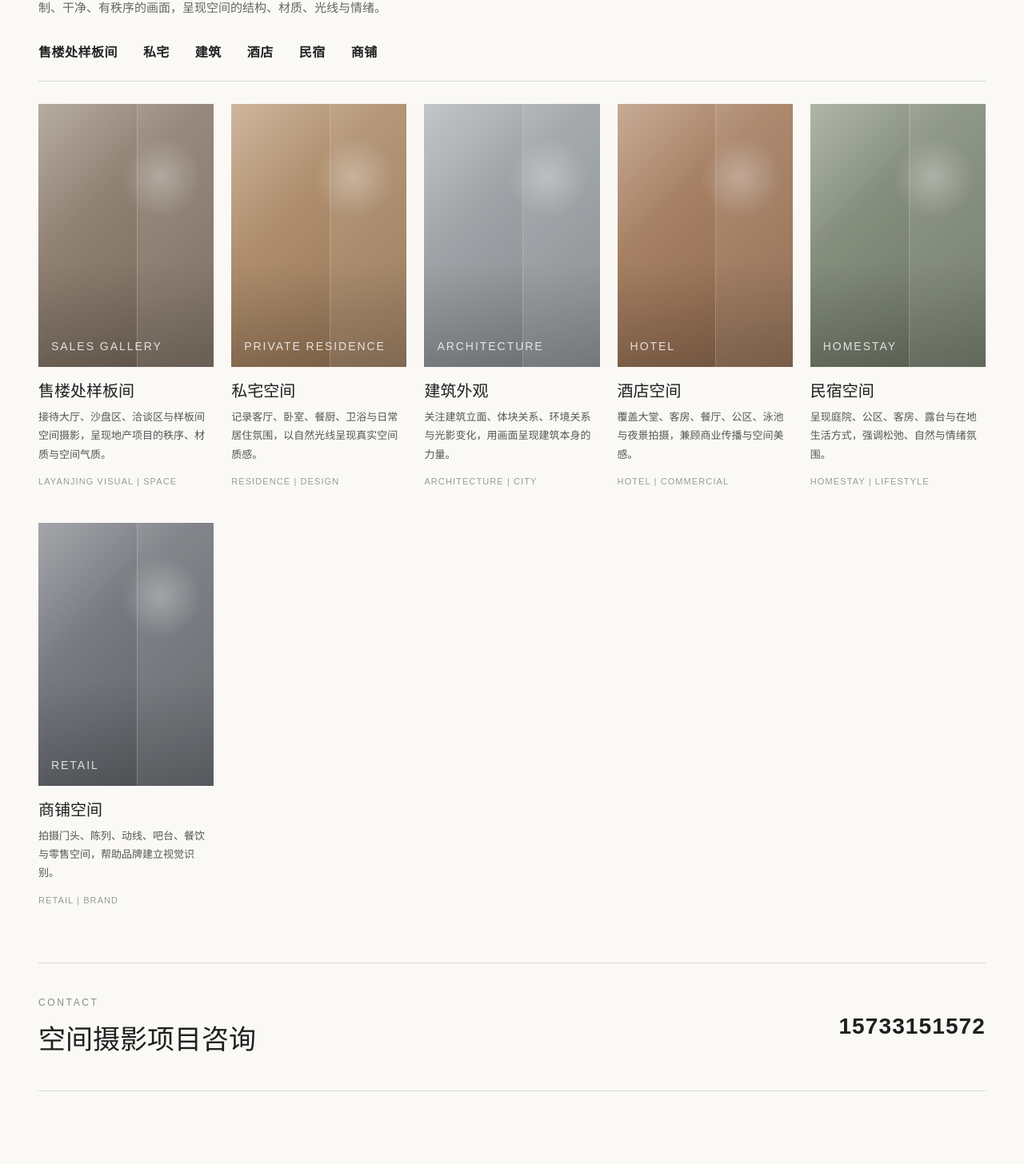
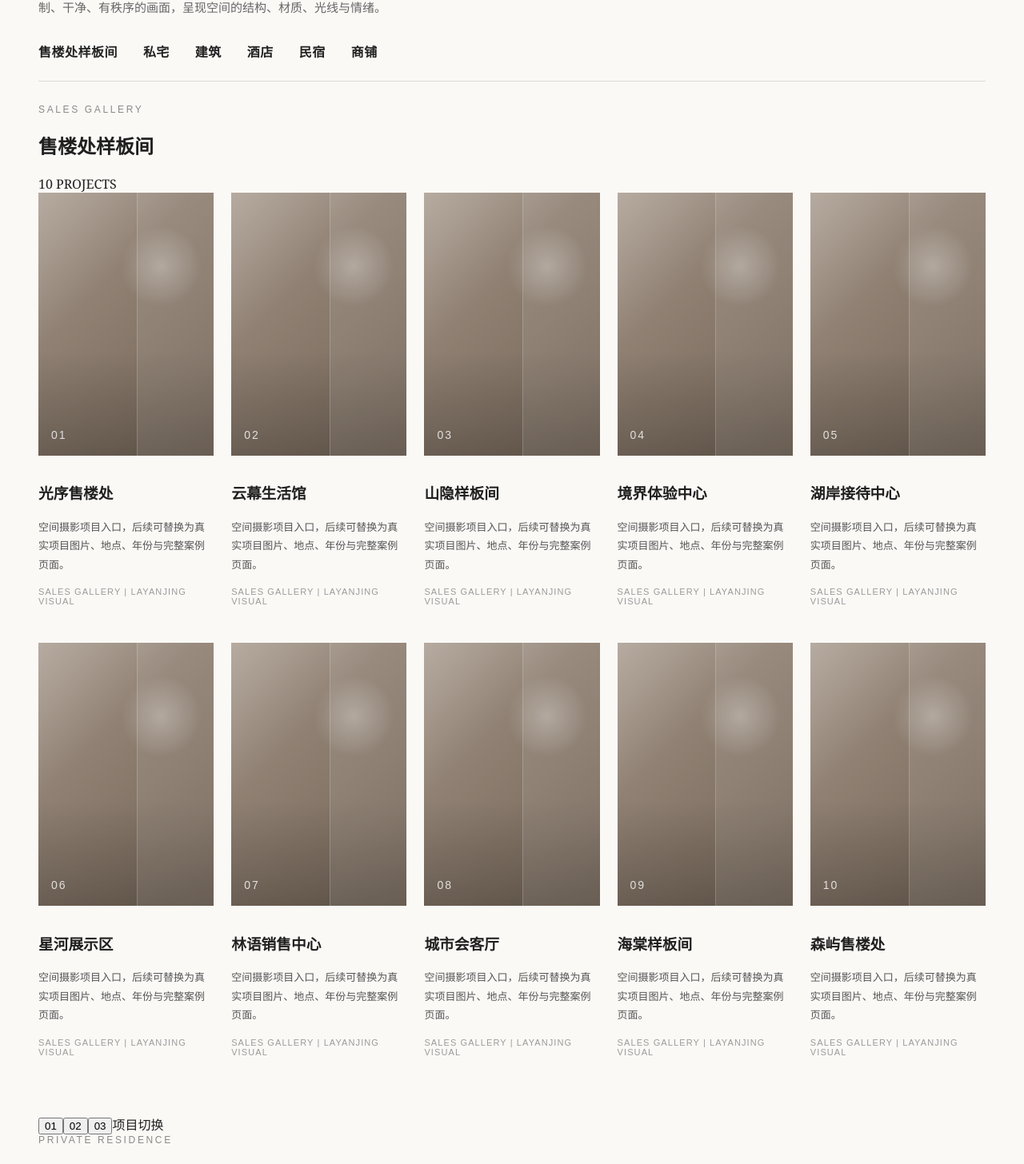
Before and after one commit to sssssssMX/layanjing-portfolio, a Next.js app: page / in a window 1280 px wide. Shown: the part 235-1691 px from the top of the page at 80% size. Built offline with nearby package versions, Linux system fonts and the light colour scheme.

Commit message:
Update page.js

```diff
--- a/app/page.js
+++ b/app/page.js
@@ -1,54 +1,105 @@
 const categories = [
-  '售楼处样板间',
-  '私宅',
-  '建筑',
-  '酒店',
-  '民宿',
-  '商铺'
-];
-
-const projects = [
   {
-    title: '售楼处样板间',
-    category: 'SALES GALLERY',
-    desc: '接待大厅、沙盘区、洽谈区与样板间空间摄影，呈现地产项目的秩序、材质与空间气质。',
-    meta: 'LAYANJING VISUAL | SPACE',
-    color: '#8b7968'
+    name: '售楼处样板间',
+    english: 'SALES GALLERY',
+    color: '#8b7968',
+    projects: [
+      '光序售楼处',
+      '云幕生活馆',
+      '山隐样板间',
+      '境界体验中心',
+      '湖岸接待中心',
+      '星河展示区',
+      '林语销售中心',
+      '城市会客厅',
+      '海棠样板间',
+      '森屿售楼处'
+    ]
   },
   {
-    title: '私宅空间',
-    category: 'PRIVATE RESIDENCE',
-    desc: '记录客厅、卧室、餐厨、卫浴与日常居住氛围，以自然光线呈现真实空间质感。',
-    meta: 'RESIDENCE | DESIGN',
-    color: '#b28a62'
+    name: '私宅',
+    english: 'PRIVATE RESIDENCE',
+    color: '#b28a62',
+    projects: [
+      '留白之家',
+      '向光公寓',
+      '木序宅邸',
+      '灰度住宅',
+      '城市平层',
+      '山居别墅',
+      '静谧之家',
+      '光影私宅',
+      '暖木住宅',
+      '云端公寓'
+    ]
   },
   {
-    title: '建筑外观',
-    category: 'ARCHITECTURE',
-    desc: '关注建筑立面、体块关系、环境关系与光影变化，用画面呈现建筑本身的力量。',
-    meta: 'ARCHITECTURE | CITY',
-    color: '#9da3a8'
+    name: '建筑',
+    english: 'ARCHITECTURE',
+    color: '#9da3a8',
+    projects: [
+      '折线美术馆',
+      '水岸展厅',
+      '云谷办公楼',
+      '山丘会客厅',
+      '城市立面',
+      '社区中心',
+      '艺术馆外立面',
+      '滨水建筑',
+      '公共空间',
+      '光庭建筑'
+    ]
   },
   {
-    title: '酒店空间',
-    category: 'HOTEL',
-    desc: '覆盖大堂、客房、餐厅、公区、泳池与夜景拍摄，兼顾商业传播与空间美感。',
-    meta: 'HOTEL | COMMERCIAL',
-    color: '#a67855'
+    name: '酒店',
+    english: 'HOTEL',
+    color: '#a67855',
+    projects: [
+      '雾屿酒店',
+      '观海套房酒店',
+      '森屿度假酒店',
+      '序章精品酒店',
+      '山野酒店',
+      '城市商务酒店',
+      '温泉度假酒店',
+      '海岸酒店',
+      '林间客房',
+      '云顶酒店'
+    ]
   },
   {
-    title: '民宿空间',
-    category: 'HOMESTAY',
-    desc: '呈现庭院、公区、客房、露台与在地生活方式，强调松弛、自然与情绪氛围。',
-    meta: 'HOMESTAY | LIFESTYLE',
-    color: '#7f8a75'
+    name: '民宿',
+    english: 'HOMESTAY',
+    color: '#7f8a75',
+    projects: [
+      '野白民宿',
+      '云边小院',
+      '慢屿山居',
+      '石间宿集',
+      '山谷院子',
+      '海边小屋',
+      '林下民宿',
+      '竹影山房',
+      '溪畔客舍',
+      '白墙庭院'
+    ]
   },
   {
-    title: '商铺空间',
-    category: 'RETAIL',
-    desc: '拍摄门头、陈列、动线、吧台、餐饮与零售空间，帮助品牌建立视觉识别。',
-    meta: 'RETAIL | BRAND',
-    color: '#6d7178'
+    name: '商铺',
+    english: 'RETAIL',
+    color: '#6d7178',
+    projects: [
+      '半格咖啡',
+      '序列买手店',
+      '光感餐酒吧',
+      '材质实验室',
+      '城市面包店',
+      '花艺商铺',
+      '品牌展厅',
+      '集合店空间',
+      '茶饮空间',
+      '生活方式店'
+    ]
   }
 ];
 
@@ -57,7 +108,7 @@ export default function HomePage() {
     <main className="page">
       <section className="intro">
         <p className="eyebrow">SPACE PHOTOGRAPHY PORTFOLIO</p>
-        <h1>空间摄影作品集</h1>
+        <h1>辣眼睛空间摄影作品集</h1>
         <p>
           辣眼睛视觉专注空间摄影，服务售楼处样板间、私宅、建筑、酒店、民宿与商铺项目。
           用克制、干净、有秩序的画面，呈现空间的结构、材质、光线与情绪。
@@ -65,29 +116,52 @@ export default function HomePage() {
       </section>
 
       <section className="category-row">
-        {categories.map((item) => (
-          <a key={item} href="#works">
-            {item}
+        {categories.map((category) => (
+          <a key={category.name} href={`#${category.english}`}>
+            {category.name}
           </a>
         ))}
       </section>
 
-      <section className="work-grid" id="works">
-        {projects.map((project) => (
-          <article className="work-item" key={project.title}>
-            <div className="image-box" style={{ backgroundColor: project.color }}>
+      {categories.map((category) => (
+        <section className="category-section" id={category.english} key={category.name}>
+          <div className="category-title-row">
+            <div>
+              <p className="eyebrow">{category.english}</p>
+              <h2>{category.name}</h2>
+            </div>
+            <span>10 PROJECTS</span>
+          </div>
+
+          <div className="work-grid">
+            {category.projects.map((project, index) => (
+              <article className="work-item" key={project}>
+                <div className="image-box" style={{ backgroundColor: category.color }}>
                   <div className="image-light" />
-              <span>{project.category}</span>
+                  <span>{String(index + 1).padStart(2, '0')}</span>
                 </div>
 
                 <div className="work-text">
-              <h2>{project.title}</h2>
-              <p>{project.desc}</p>
-              <div className="meta">{project.meta}</div>
+                  <h3>{project}</h3>
+                  <p>
+                    空间摄影项目入口，后续可替换为真实项目图片、地点、年份与完整案例页面。
+                  </p>
+                  <div className="meta">
+                    {category.english} | LAYANJING VISUAL
+                  </div>
                 </div>
               </article>
             ))}
+          </div>
+
+          <div className="project-switch">
+            <button>01</button>
+            <button>02</button>
+            <button>03</button>
+            <span>项目切换</span>
+          </div>
         </section>
+      ))}
 
       <section className="contact-strip">
         <div>
```
Lines whose indentation alone changed are shown as unchanged.
